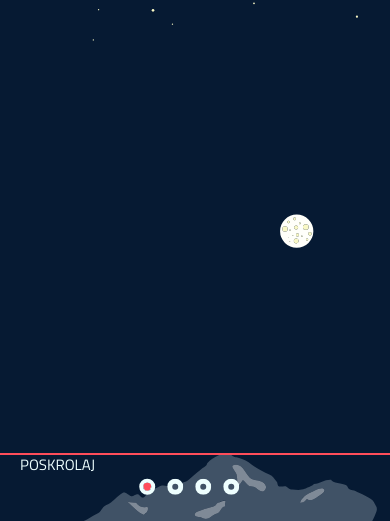
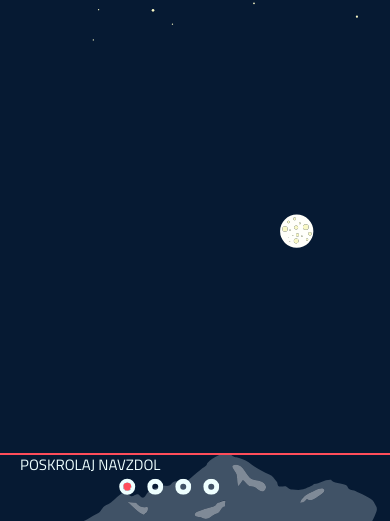
Before and after one commit to gregorobreza/webso, a plain HTML site: page index.html in a window 390 px wide. Shown: the part 323-844 px from the top of the page. Drawn offline with nearby package versions, Linux system fonts and the light colour scheme; a script that the page names is missing; a web font is replaced by a local one.

Commit message:
popravek napisa

```diff
--- a/index.html
+++ b/index.html
@@ -2189,7 +2189,7 @@
               </div>
               <p>Vaša želja,<br /><span>naš izziv.</span></p>
             </div>
-            <p class="sectionname homename">POSKROLAJ</p>
+            <p class="sectionname homename">POSKROLAJ NAVZDOL</p>
           </section>
           <section class="section projects" data-anchor="projekti-stran">
             <div class="pro">
--- a/styles/style.scss
+++ b/styles/style.scss
@@ -372,7 +372,7 @@ body.day #fp-nav ul li a span,
   #fp-nav.fp-left {
     transform:rotate(-90deg);
     top:92vh;
-    left:35vw;
+    left:30vw;
     bottom: 0;
   }
 
```
Also changed, not shown: styles/style.css.
